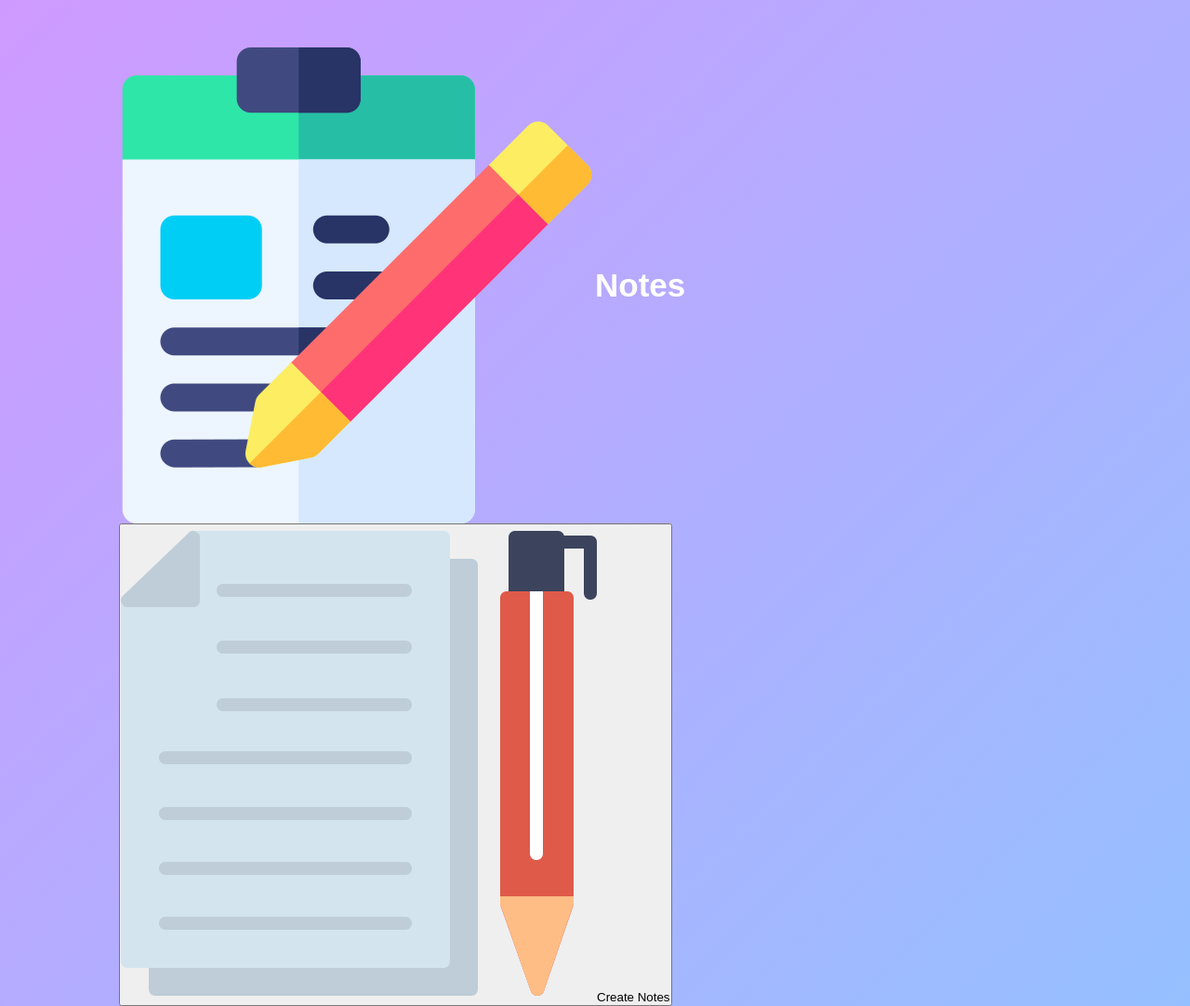
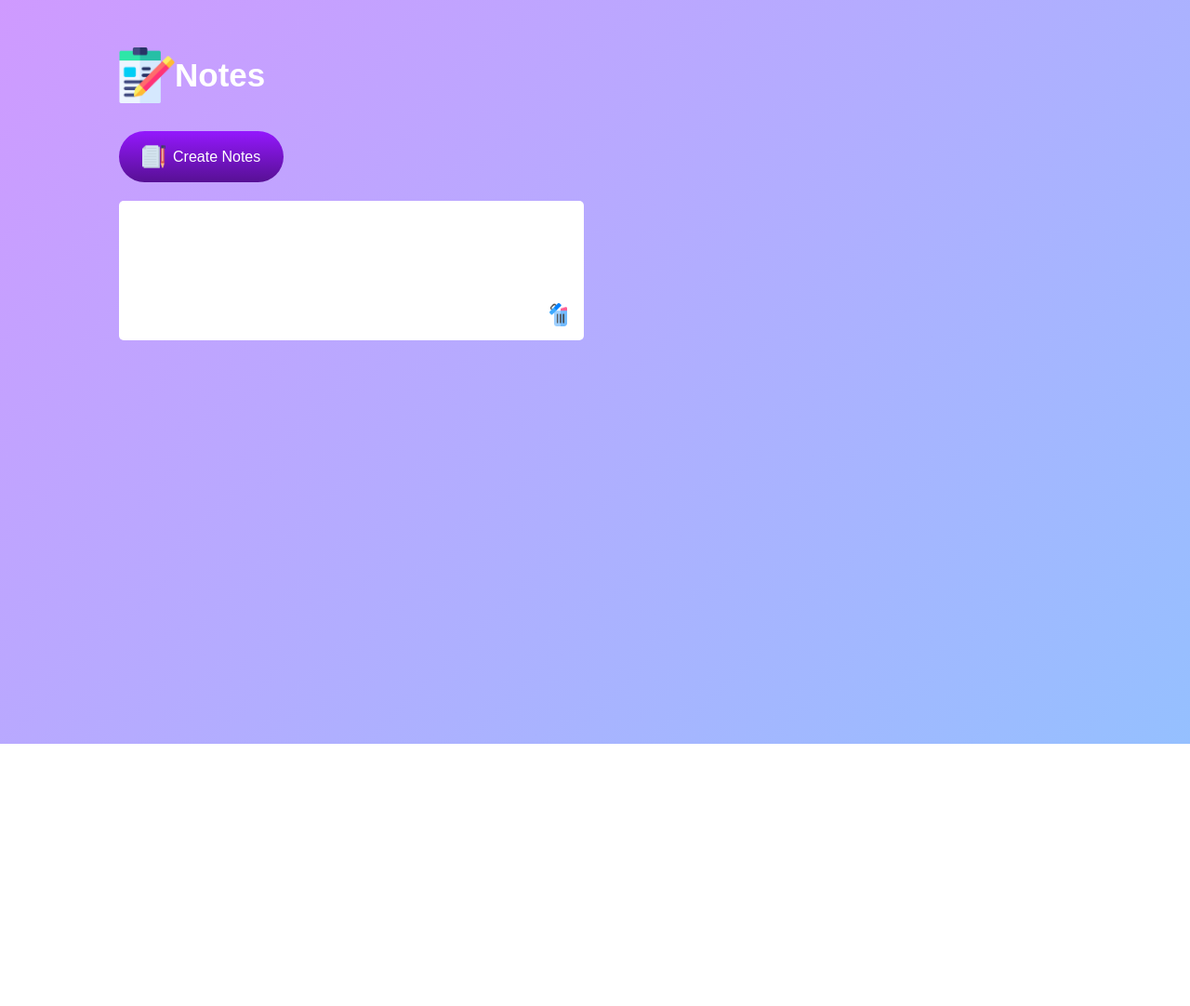
Before and after one commit to pankj369/30Days-JavaScript-Projects, a plain HTML site: page Day5-Notes-App/index.html in a window 1280 px wide. Shown: the whole page at 93% size. After the commit the page ends 800 px from the top, so only its background shows below. Drawn offline with Linux system fonts and the light colour scheme.

Commit message:
adding html and css code

```diff
--- a/Day5-Notes-App/index.html
+++ b/Day5-Notes-App/index.html
@@ -9,10 +9,13 @@
 <body>
     <div class="container">
 
-        <h1> <img src="images/take-note.png">Notes</h1>
-
-
+        <h1><img src="images/take-note.png"> Notes</h1>
         <button><img src="images/write.png">Create Notes</button>
+        <div class="notes-container">
+            <p contenteditable="true" class="input-box">
+                <img src="images/delete.png" >
+            </p>
+        </div>
         </div>
        </div>
     </div>
--- a/Day5-Notes-App/style.css
+++ b/Day5-Notes-App/style.css
@@ -18,3 +18,43 @@
     font-size: 35px;
     font-weight: 600;
 }
+.container h1 img{
+    width: 60px;
+}
+.container button img{
+    width: 25px;
+    margin-right: 8px;
+}
+.container button{
+    display: flex;
+    align-items: center;
+    background:linear-gradient(#9418fd, #571094);
+    color: #fff;
+    font-size: 16px;
+    outline: 0;
+    border: 0;
+    border-radius: 40px;
+    padding: 15px 25px;
+    margin: 30px 0 20px;
+    cursor: pointer;
+}
+
+.input-box{
+    position: relative;
+    width: 100%;
+    max-width: 500px;
+    min-height: 150px;
+    background: #fff;
+    color: #333;
+    padding: 20px;
+    margin: 20px 0;
+    outline: none;
+    border-radius: 5px;
+}
+.input-box img{
+    width: 25px;
+    position: absolute;
+    bottom: 15px;
+    right: 15px;
+
+}
```
